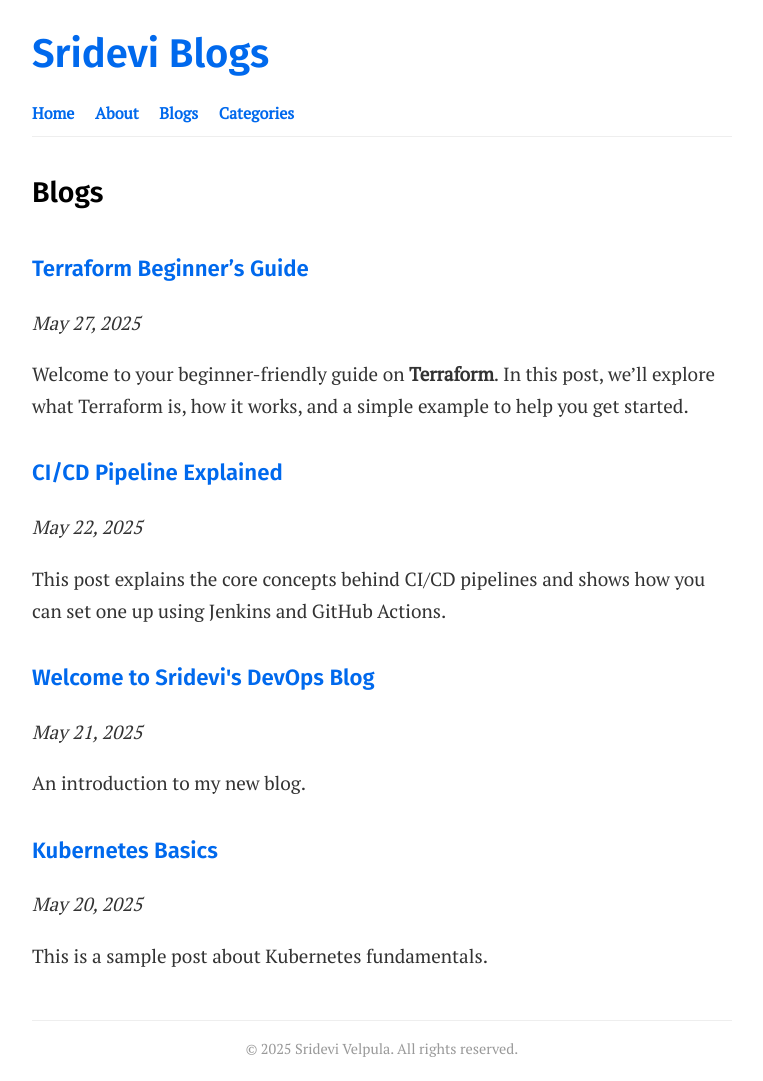
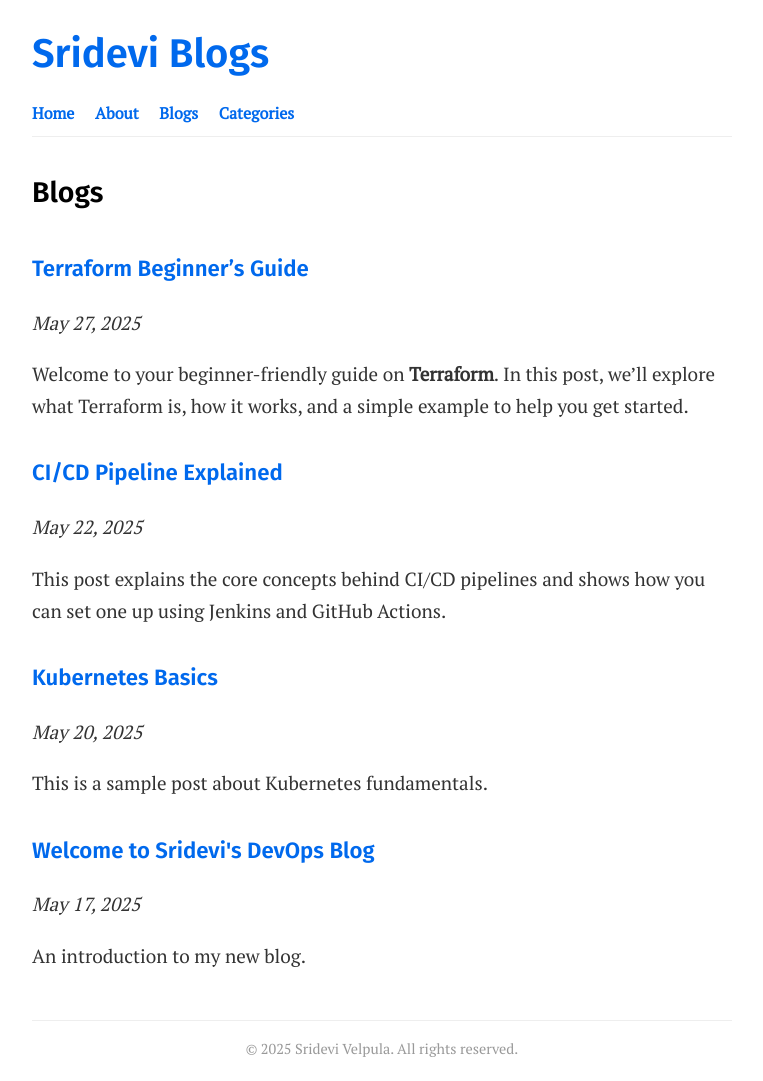
Before and after one commit to srideviblogs/srideviblogs.github.io, a Jekyll site: the page built from blogs.md, in a window 1280 px wide. Shown: the whole page, without its empty margins (258-1021 px from the left). Built offline with Jekyll 4.4.1, drawn with Linux system fonts in a browser that asks for light colours.

Commit message:
Update 2025-05-21-my-first-post.md

```diff
--- a/_posts/2025-05-21-my-first-post.md
+++ b/_posts/2025-05-21-my-first-post.md
@@ -1,7 +1,7 @@
 ---
 layout: post
 title:  "Welcome to Sridevi's DevOps Blog"
-date: 2025-05-21 12:00:00 +0000
+date: 2025-05-17 10:00:00 +0000
 categories: [introduction]
 tags: [welcome, introduction]
 excerpt: "An introduction to my new blog."
```
